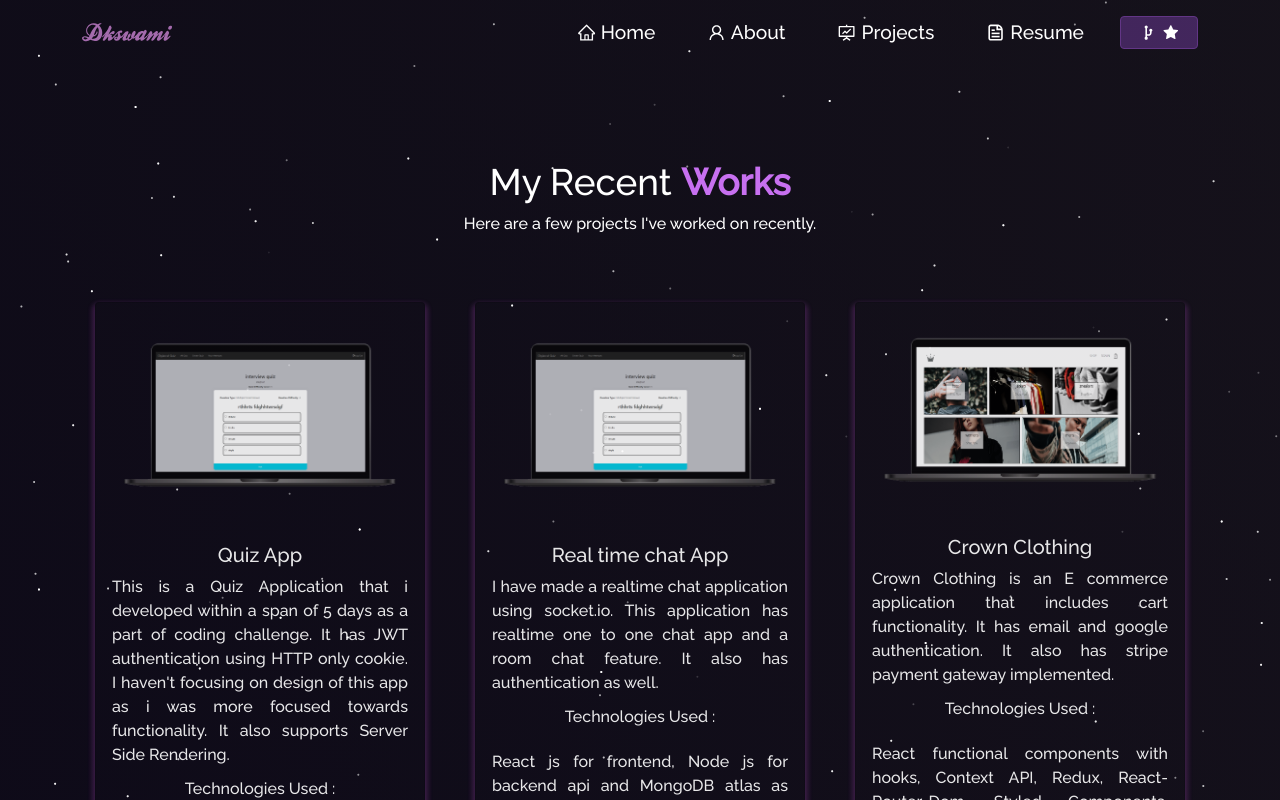
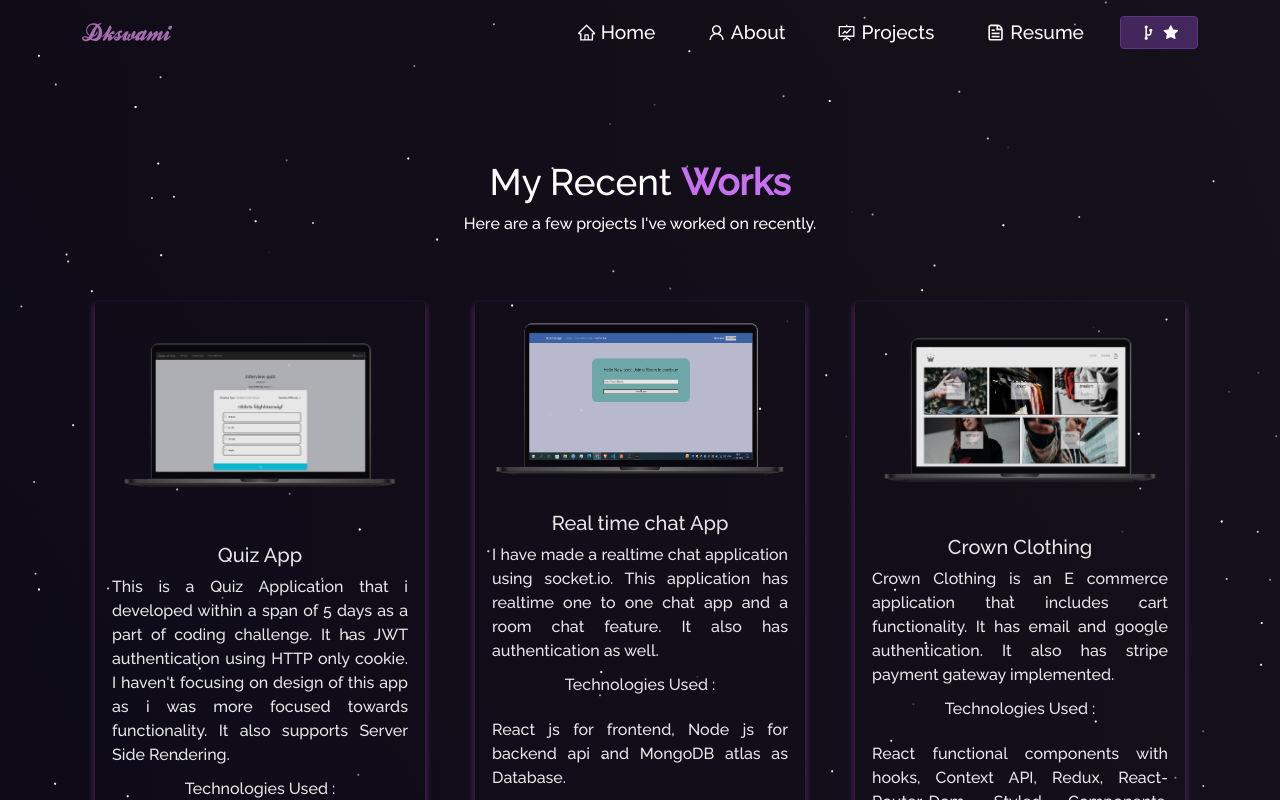
Before and after one commit to dkswami/my-new-portfolio, a React (Create React App) app: page /project in a window 1280 px wide. Shown: the top 800 px of the page. Built offline with nearby package versions, Linux system fonts and the light colour scheme.

Commit message:
chat app screen added

```diff
--- a/src/components/Projects/Projects.js
+++ b/src/components/Projects/Projects.js
@@ -5,6 +5,7 @@ import Particle from "../Particle";
 import myPortfolio from "../../Assets/Projects/3d-portfolio-new.png";
 import crown from "../../Assets/Projects/crown-clothing-new.png";
 import quiz from "../../Assets/Projects/quiz-new.png";
+import chat from "../../Assets/Projects/chat_app.png";
 import maze from "../../Assets/Projects/maze-new.png";
 import iotSystem from "../../Assets/Projects/iot-breakdown-new.png";
 
@@ -34,7 +35,7 @@ function Projects() {
 
 					<Col md={4} className="project-card">
 						<ProjectCard
-							imgPath={quiz}
+							imgPath={chat}
 							isBlog={false}
 							title="Real time chat App"
 							description="I have made a realtime chat application using socket.io. This application has realtime one to one chat app and a room chat feature. It also has authentication as well."
```
Also changed, not shown: src/Assets/Projects/chat_app.png (added).
